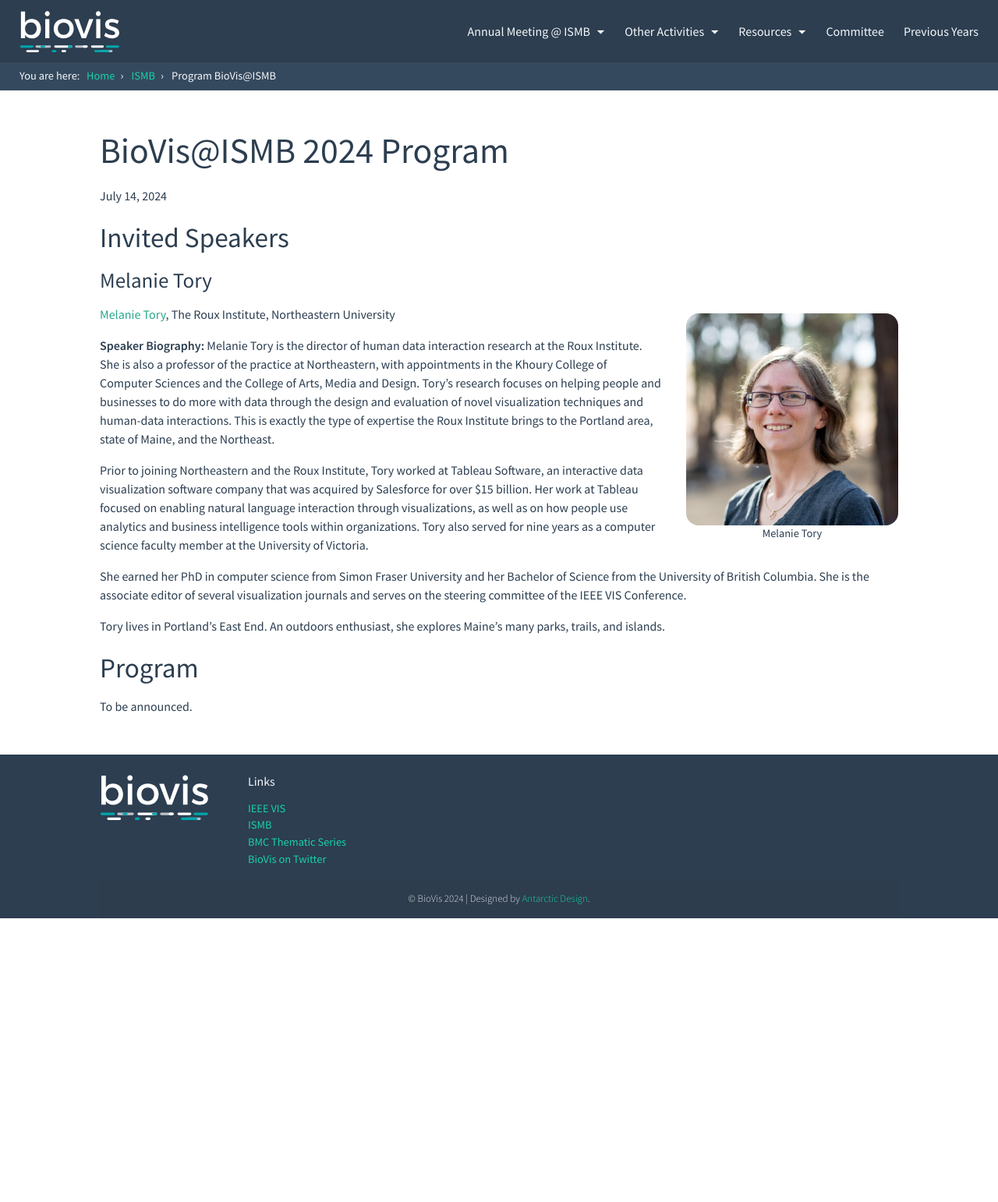
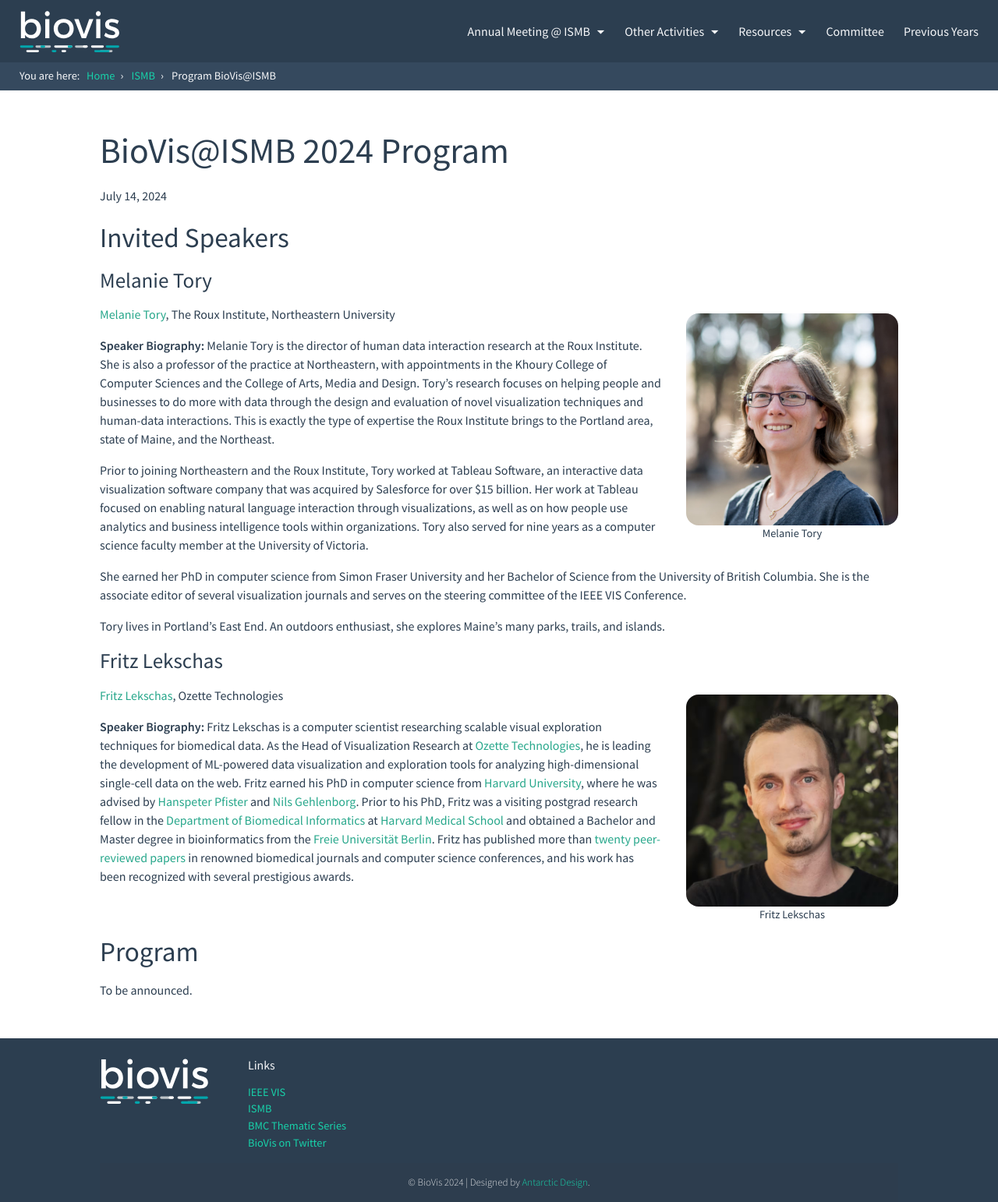
Before and after one commit to foreveremain/2024, a Jekyll site: the page built from program_ismb.md, in a window 1280 px wide. Shown: the whole page at 78% size. Built offline with Jekyll 4.4.1, drawn with Linux system fonts in a browser that asks for light colours; before the commit the page ends 1178 px from its top, so only the background shows below that.

Commit message:
add Fritz to ismb invited speakers

```diff
--- a/css/main.css
+++ b/css/main.css
@@ -61,6 +61,7 @@
     font-weight: normal;
     line-height: 1.2;
     margin: 0.6em 0 0.4em 0;
+    clear: both;
 }
 
 h1 {
@@ -865,7 +866,6 @@
     margin-bottom: 0;
 }
 
-
 /* --- */
 
 svg {
--- a/program_ismb.md
+++ b/program_ismb.md
@@ -47,6 +47,33 @@
 Tory lives in Portland’s East End. An outdoors enthusiast, she explores Maine’s
 many parks, trails, and islands.
 
+### Fritz Lekschas
+
+<figure class="speaker-photo">
+    <img src="{{ site.baseurl }}/images/speakers/fritz_lekschas.avif" alt="Fritz Lekschas" />
+    <figcaption>Fritz Lekschas</figcaption>
+</figure>
+
+[Fritz Lekschas](https://lekschas.de), Ozette Technologies
+
+**Speaker Biography:**
+Fritz Lekschas is a computer scientist researching scalable visual exploration
+techniques for biomedical data. As the Head of Visualization Research at [Ozette
+Technologies](https://ozette.com), he is leading the development of ML-powered
+data visualization and exploration tools for analyzing high-dimensional
+single-cell data on the web. Fritz earned his PhD in computer science from
+[Harvard University](https://seas.harvard.edu/), where he was advised by
+[Hanspeter Pfister](https://en.wikipedia.org/wiki/Hanspeter_Pfister) and [Nils
+Gehlenborg](https://hidivelab.org/). Prior to his PhD, Fritz was a visiting
+postgrad research fellow in the [Department of Biomedical
+Informatics](https://dbmi.hms.harvard.edu) at [Harvard Medical
+School](https://hms.harvard.edu) and obtained a Bachelor and Master degree in
+bioinformatics from the [Freie Universität
+Berlin](https://www.fu-berlin.de/en/). Fritz has published more than [twenty
+peer-reviewed papers](https://scholar.google.com/citations?user=v1_FiEgAAAAJ) in
+renowned biomedical journals and computer science conferences, and his work has
+been recognized with several prestigious awards.
+
 ## Program
 
 To be announced.
```
Also changed, not shown: _posts/2024-04-04-ismb-invited-speakers.md (added, +10 -0 lines), images/speakers/fritz_lekschas.avif (added).
